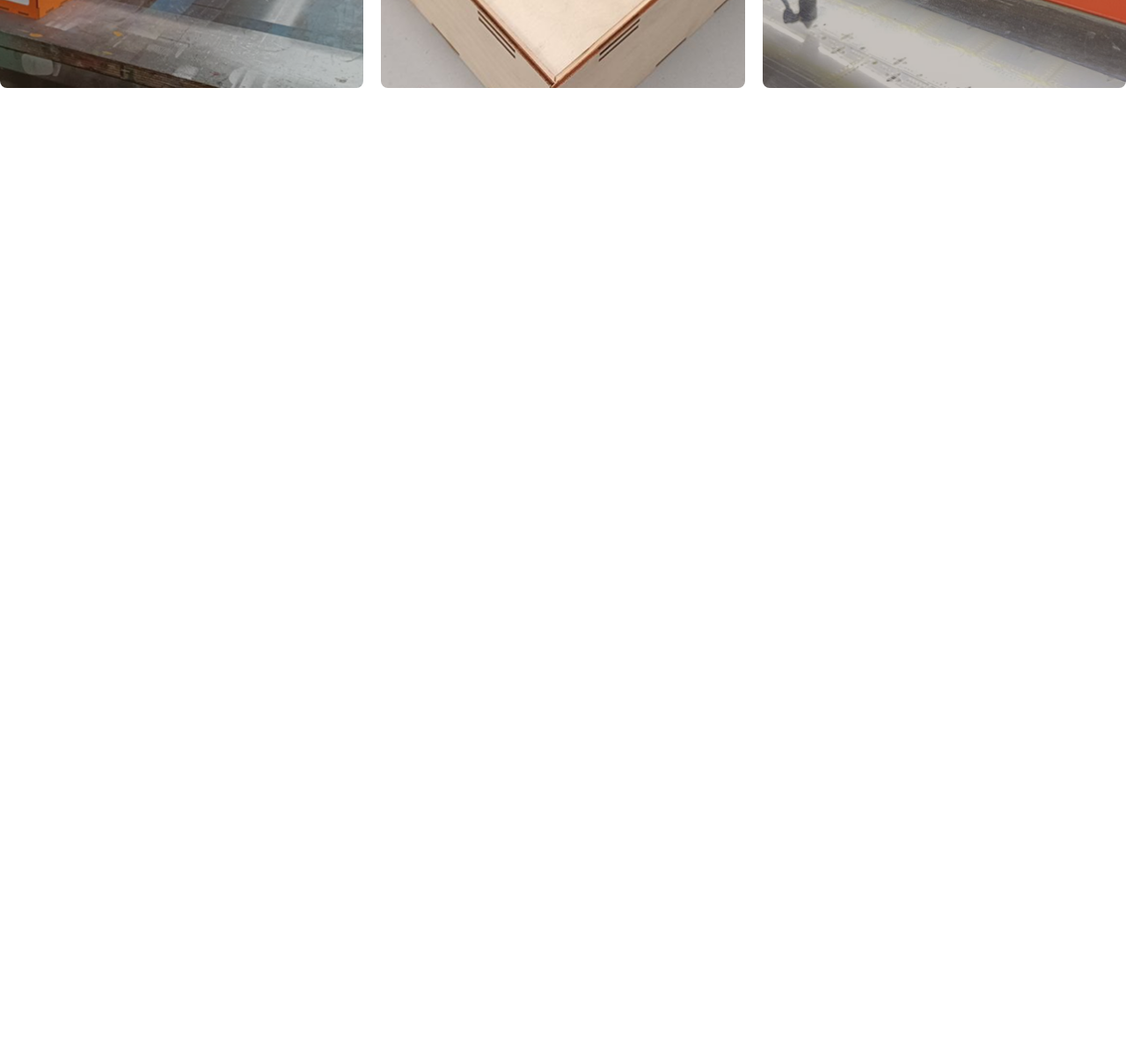
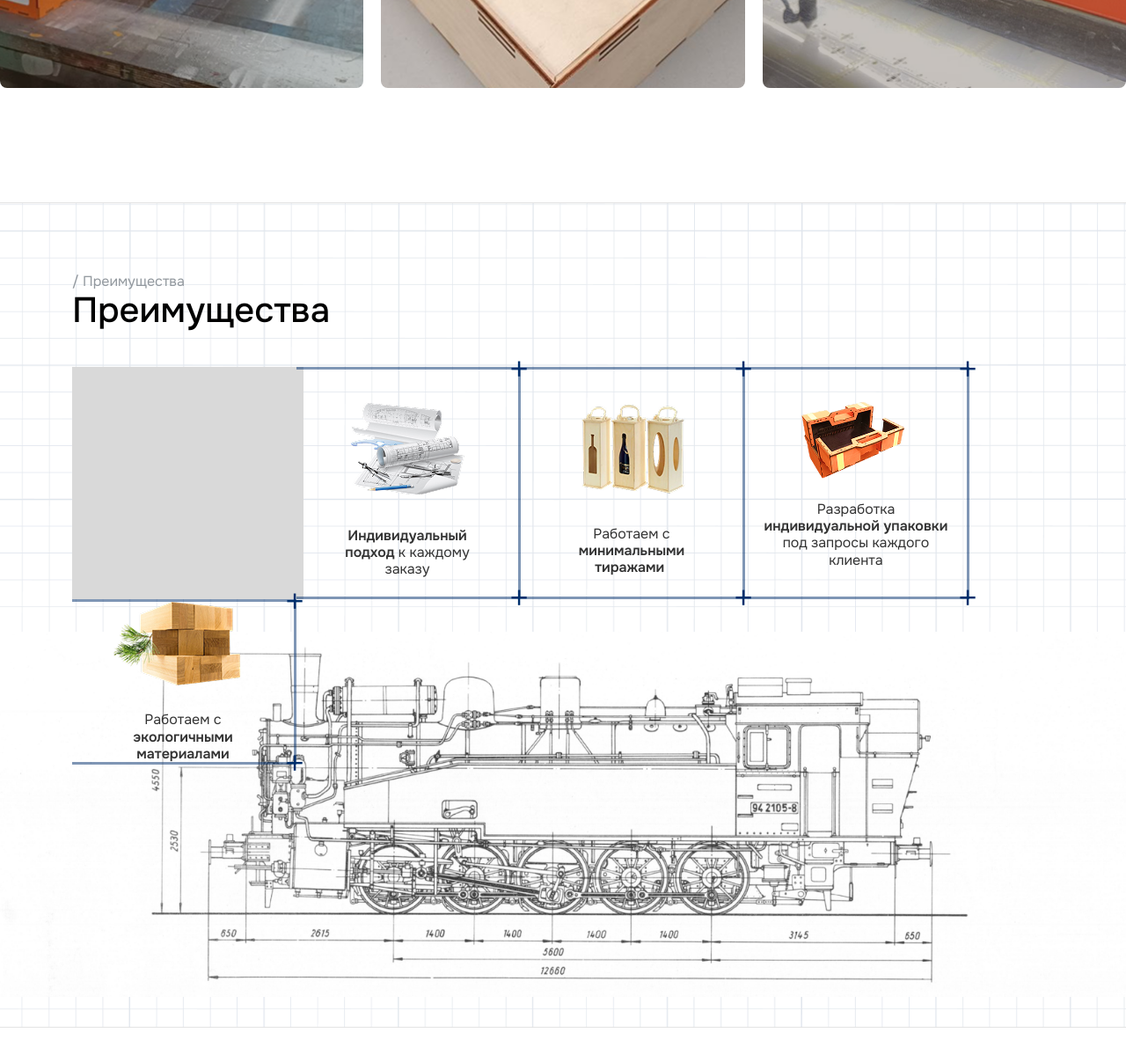
Before and after one commit to nassipkaliv/buro1-36, a plain HTML site: page index.html in a window 1280 px wide. Shown: the part 3743-4950 px from the top of the page at 88% size. Before the commit the page ends 4043 px from the top, so only its background shows below. Drawn offline with nearby package versions, Linux system fonts and the light colour scheme.

Commit message:
advantages

```diff
--- a/css/style.css
+++ b/css/style.css
@@ -180,6 +180,10 @@ img {
 
 section {
   margin-bottom: 200px;
+}
+
+.gallery {
+  margin-bottom: 130px;
 }
 
 .section-subtitle {
@@ -368,7 +372,64 @@ section {
     content: '';
 }
 
+.advantages {
+  background: url("../assets/img/advantages-bg.png");
+  background-size: cover;
+  padding-top: 80px;
+  padding-bottom: 35px;
+}
 
-.swiper-pagination-bullet-active {
-  background: #333;
+.advantages-cards {
+  display: grid;
+  grid-template-columns: repeat(auto-fill, 255px);
+  margin-top: 40px;
+  height: 250px;
 }
+
+
+.advantage-card {
+  display: flex;
+  align-items: center;
+  justify-content: center;
+  flex-direction: column;
+  gap: 25px;
+  border-top: 3px solid rgb(0, 47, 108, 0.5);
+  border-bottom: 3px solid rgb(0, 47, 108, 0.5);
+  border-right: 3px solid rgb(0, 47, 108, 0.5);
+  position: relative;
+}
+
+.advantage-card-text {
+  font-family: var(--font-family);
+  font-weight: 400;
+  font-size: 16px;
+  line-height: 120%;
+  text-align: center;
+  color: #333;
+}
+
+.advantage-card-text span {
+  font-weight: 600;
+}
+
+.ad-plus-top {
+  position: absolute;
+  top: -10px;
+  right: -10px;
+}
+
+.ad-plus-bottom {
+  position: absolute;
+  bottom: -10px;
+  right: -10px;
+}
+
+.gray-card {
+  width: 263px;
+  height: 264px;
+  background: #d9d9d9;
+}
+
+.schema-img {
+  margin-top: 27px;
+}
--- a/index.html
+++ b/index.html
@@ -214,6 +214,55 @@
 
 </section>
 
+<section class="advantages">
+  <div class="container position-relative">
+    <div class="section-subtitle mb-0">/ Преимущества</div>
+    <div class="section-title">
+     Преимущества
+    </div>
+    <div class="advantages-cards">
+      <div class="advtantage-card gray-card">
+      </div>
+      <div class="advantage-card">
+        <img src="assets/img/plus.svg" alt="plus" class="ad-plus-top">
+        <img src="assets/img/plus.svg" alt="plus" class="ad-plus-bottom">
+        <img src="assets/img/ad1.png" alt="ad-img" class="advantage-card-img">
+        <div class="advantage-card-text">
+          <span>Индивидуальный <br> подход</span> к каждому <br> заказу
+        </div>
+      </div>
+      <div class="advantage-card">
+        <img src="assets/img/plus.svg" alt="plus" class="ad-plus-top">
+        <img src="assets/img/plus.svg" alt="plus" class="ad-plus-bottom">
+        <img src="assets/img/ad2.png" alt="ad-img" class="advantage-card-img">
+        <div class="advantage-card-text">
+         Работаем с <br> <span>минимальными <br> тиражами </span>
+        </div>
+      </div>
+      <div class="advantage-card">
+        <img src="assets/img/plus.svg" alt="plus" class="ad-plus-top">
+        <img src="assets/img/plus.svg" alt="plus" class="ad-plus-bottom">
+        <img src="assets/img/ad3.png" alt="ad-img" class="advantage-card-img">
+        <div class="advantage-card-text">
+         Разработка <br> <span>индивидуальной упаковки</span> <br> под  запросы каждого <br> клиента
+        </div>
+      </div>
+      <div class="advantage-card">
+        <img src="assets/img/plus.svg" alt="plus" class="ad-plus-top">
+        <img src="assets/img/plus.svg" alt="plus" class="ad-plus-bottom">
+        <img src="assets/img/ad4.png" alt="ad-img" class="advantage-card-img">
+        <div class="advantage-card-text">
+          Работаем с <br><span>экологичными <br>материалами</span>
+        </div>
+      </div>
+    </div>
+  </div>
+  <div class="d-flex align-items-center justify-content-center w-100 mt-4">
+    <img src="assets/img/schema.png" alt="schema" class="schema-img">
+  </div>
+</section>
+
+
 <script src="https://cdn.jsdelivr.net/npm/bootstrap@5.3.2/dist/js/bootstrap.bundle.min.js"></script>
 <script src="js/app.js"></script>
 </body>
```
Also changed, not shown: assets/img/ad1.png (added), assets/img/ad2.png (added), assets/img/ad3.png (added), assets/img/ad4.png (added), assets/img/advantages-bg.png (added), assets/img/advantages-setka.png (added), assets/img/plus.svg (added), assets/img/schema.png (added).
